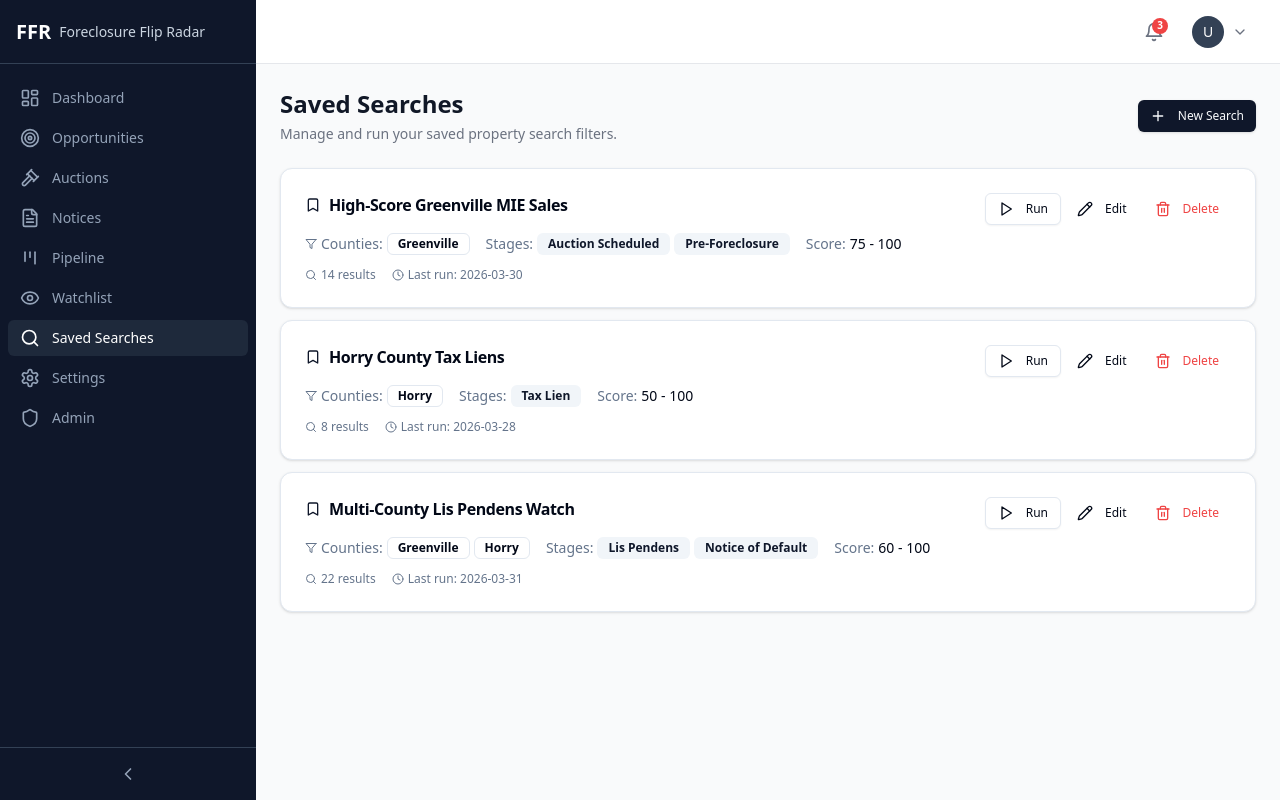
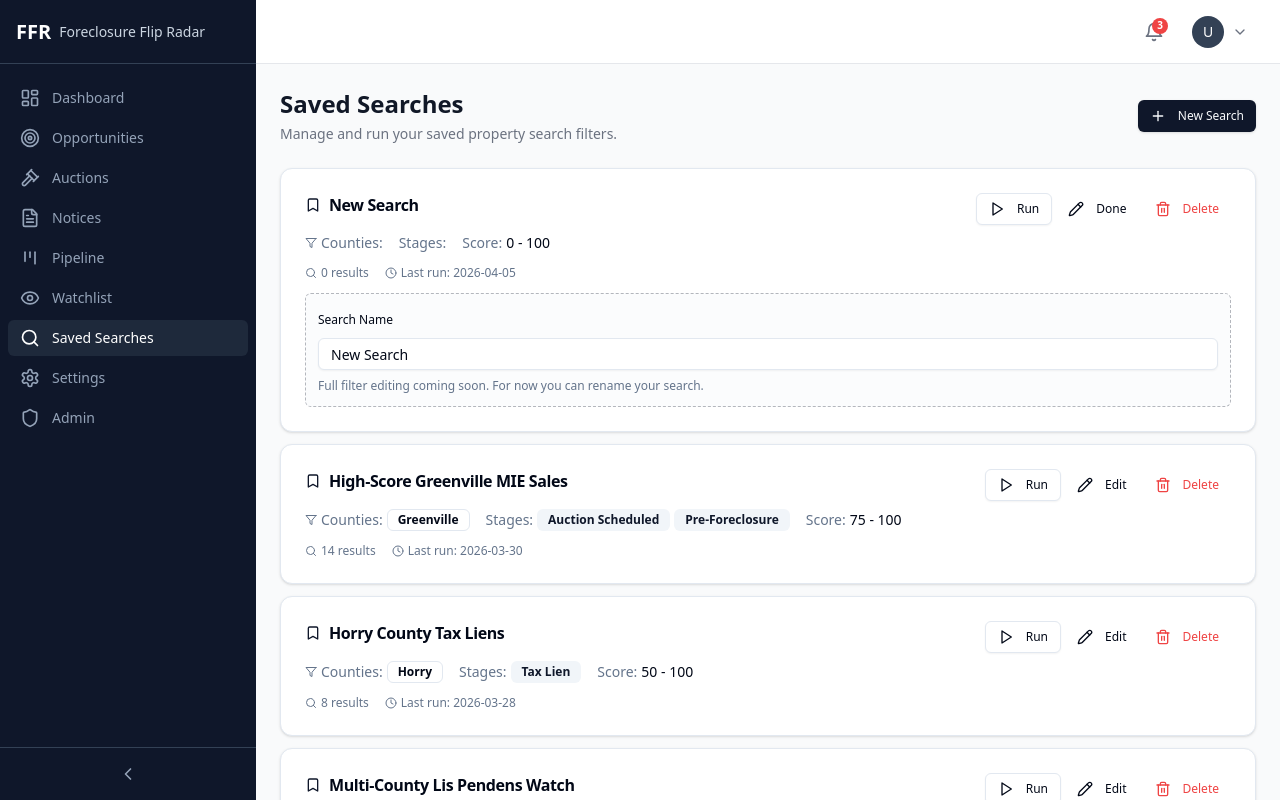
Before and after one commit to jconstantine618/foreclosure-flip-radar, a Next.js app: page /saved-searches in a window 1280 px wide. Both pictures are taken after a click on the button "New Search". Built offline with nearby package versions, Linux system fonts and the light colour scheme.

Commit message:
fix: wire up saved searches Run, Edit, and New Search buttons

```diff
--- a/src/app/(dashboard)/saved-searches/page.tsx
+++ b/src/app/(dashboard)/saved-searches/page.tsx
@@ -1,6 +1,7 @@
 "use client";
 
 import { useState } from "react";
+import { useRouter } from "next/navigation";
 import { PageHeader } from "@/components/layout/page-header";
 import { Badge } from "@/components/ui/badge";
 import { Button } from "@/components/ui/button";
@@ -14,6 +15,7 @@ import {
   Clock,
   Filter,
   Bookmark,
+  Loader2,
 } from "lucide-react";
 
 // ---------- types ----------
@@ -63,10 +65,53 @@ const INITIAL_SEARCHES: SavedSearch[] = [
 ];
 
 export default function SavedSearchesPage() {
+  const router = useRouter();
   const [searches, setSearches] = useState<SavedSearch[]>(INITIAL_SEARCHES);
+  const [runningId, setRunningId] = useState<string | null>(null);
+  const [editingId, setEditingId] = useState<string | null>(null);
 
   function deleteSearch(id: string) {
     setSearches((prev) => prev.filter((s) => s.id !== id));
+  }
+
+  async function runSearch(search: SavedSearch) {
+    setRunningId(search.id);
+    // Simulate running the search (API integration TBD)
+    await new Promise((r) => setTimeout(r, 800));
+    // Update the last run date and navigate to opportunities
+    setSearches((prev) =>
+      prev.map((s) =>
+        s.id === search.id
+          ? { ...s, lastRunDate: new Date().toISOString().split("T")[0] }
+          : s
+      )
+    );
+    setRunningId(null);
+    // Navigate to opportunities page (future: with search filters applied)
+    router.push("/opportunities");
+  }
+
+  function editSearch(search: SavedSearch) {
+    setEditingId(search.id);
+    // Toggle edit mode (placeholder - full edit UI is future work)
+    if (editingId === search.id) {
+      setEditingId(null);
+    }
+  }
+
+  function createNewSearch() {
+    const newSearch: SavedSearch = {
+      id: `ss${Date.now()}`,
+      name: "New Search",
+      counties: [],
+      stages: [],
+      scoreMin: 0,
+      scoreMax: 100,
+      resultCount: 0,
+      lastRunDate: new Date().toISOString().split("T")[0],
+    };
+    setSearches((prev) => [newSearch, ...prev]);
+    setEditingId(newSearch.id);
   }
 
   return (
@@ -75,7 +120,7 @@ export default function SavedSearchesPage() {
         title="Saved Searches"
         description="Manage and run your saved property search filters."
         actions={
-          <Button size="sm">
+          <Button size="sm" onClick={createNewSearch}>
             <Plus className="mr-1 h-4 w-4" />
             New Search
           </Button>
@@ -92,7 +137,7 @@ export default function SavedSearchesPage() {
             <p className="mt-1 text-sm text-muted-foreground">
               Create a search with specific filters to save it for later.
             </p>
-            <Button size="sm" className="mt-4">
+            <Button size="sm" className="mt-4" onClick={createNewSearch}>
               <Plus className="mr-1 h-4 w-4" />
               Create Your First Search
             </Button>
@@ -109,13 +154,17 @@ export default function SavedSearchesPage() {
                     <CardTitle className="text-base">{s.name}</CardTitle>
                   </div>
                   <div className="flex items-center gap-1">
-                    <Button variant="outline" size="sm">
-                      <Play className="mr-1 h-3 w-3" />
-                      Run
+                    <Button variant="outline" size="sm" onClick={() => runSearch(s)} disabled={runningId === s.id}>
+                      {runningId === s.id ? (
+                        <Loader2 className="mr-1 h-3 w-3 animate-spin" />
+                      ) : (
+                        <Play className="mr-1 h-3 w-3" />
+                      )}
+                      {runningId === s.id ? "Running..." : "Run"}
                     </Button>
-                    <Button variant="ghost" size="sm">
+                    <Button variant="ghost" size="sm" onClick={() => editSearch(s)}>
                       <Pencil className="mr-1 h-3 w-3" />
-                      Edit
+                      {editingId === s.id ? "Done" : "Edit"}
                     </Button>
                     <Button
                       variant="ghost"
@@ -166,6 +215,25 @@ export default function SavedSearchesPage() {
                     Last run: {s.lastRunDate}
                   </span>
                 </div>
+                {editingId === s.id && (
+                  <div className="mt-3 rounded-md border border-dashed border-primary/30 bg-muted/30 p-3 space-y-2">
+                    <label className="text-xs font-medium">Search Name</label>
+                    <input
+                      className="flex h-8 w-full rounded-md border border-input bg-background px-3 py-1 text-sm shadow-sm"
+                      defaultValue={s.name}
+                      onChange={(e) => {
+                        setSearches((prev) =>
+                          prev.map((item) =>
+                            item.id === s.id ? { ...item, name: e.target.value } : item
+                          )
+                        );
+                      }}
+                    />
+                    <p className="text-xs text-muted-foreground">
+                      Full filter editing coming soon. For now you can rename your search.
+                    </p>
+                  </div>
+                )}
               </CardContent>
             </Card>
           ))}
```
